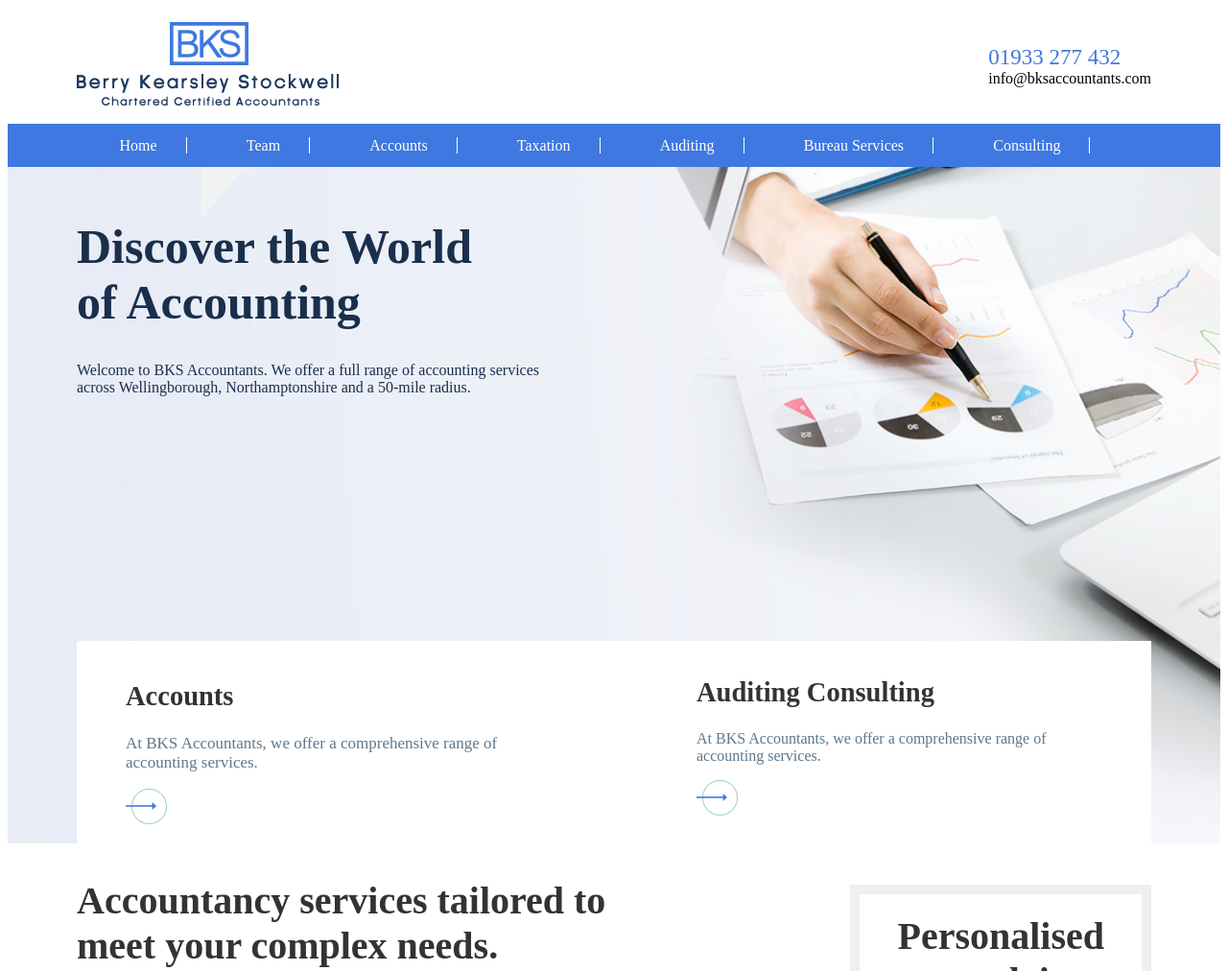
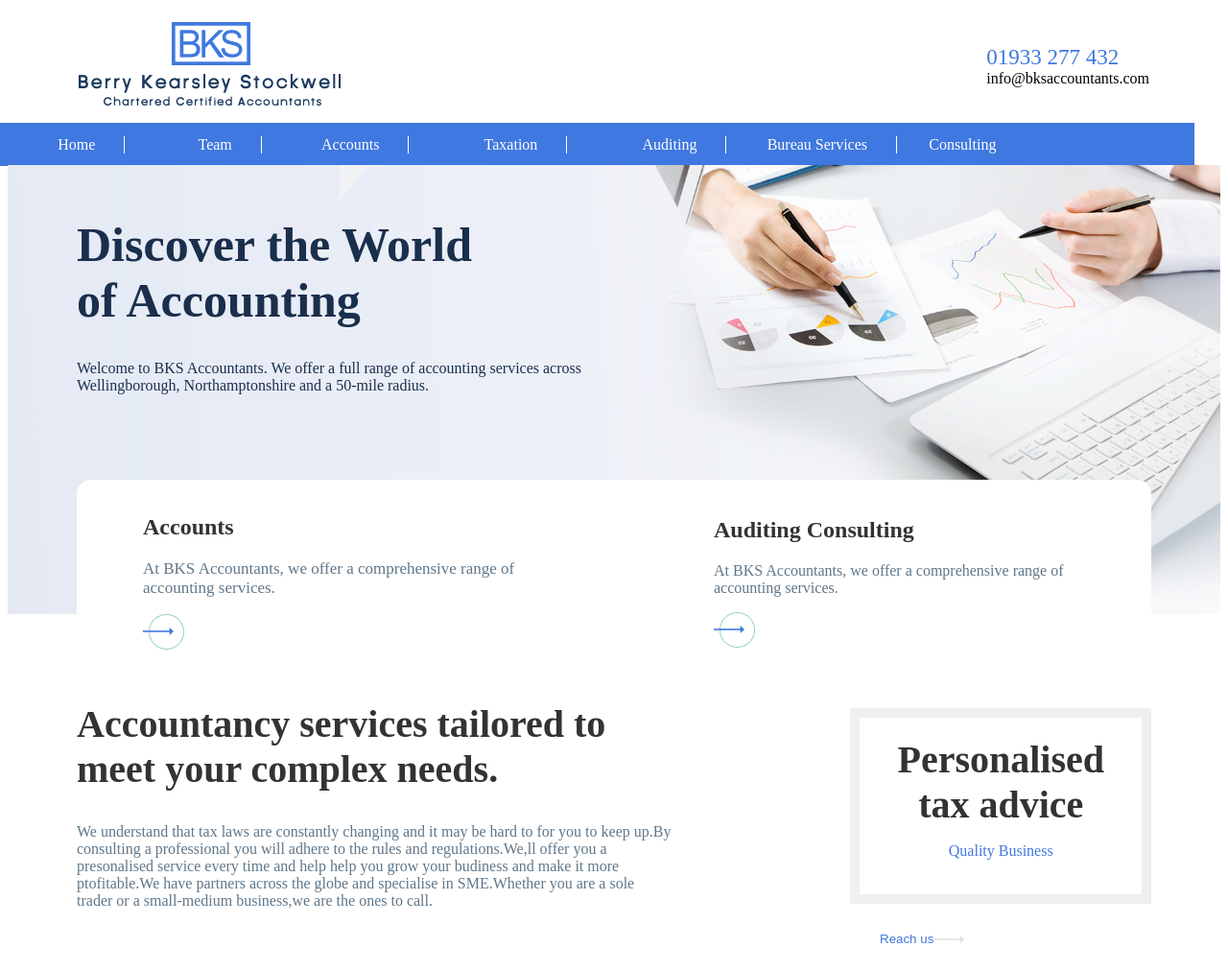
Before and after one commit to Virendrapurohit/CapsitechP2, a plain HTML site: page index.html in a window 1280 px wide. Shown: the top 1012 px of the page at 96% size. Drawn offline with Linux system fonts and the light colour scheme.

Commit message:
commit html

```diff
--- a/index.html
+++ b/index.html
@@ -5,7 +5,6 @@
     <meta name="viewport" content="width, initial-scale=1.0" />
     <title>Berry Kearsley Stockwell</title>
     <link rel="stylesheet" href="style.css" />
-    <link rel="stylesheet" href="responsive.css" />
     <link rel="shortcut icon" href="Images/Logo 1.png" type="image/x-icon" />
   </head>
   <body>
@@ -29,19 +28,29 @@
       <div class="cont">
         <nav>
           <ul>
-            <li>
+            <li style="border-right: 1px solid white">
               <a
                 href="file:///C:/Users/CT_USER/Documents/GitHub/CapsitechP1-V1/index.html#"
                 target="_blank"
                 >Home</a
               >
             </li>
-            <li><a href="#">Team</a></li>
-            <li><a href="#">Accounts</a></li>
-            <li><a href="#">Taxation</a></li>
-            <li><a href="#">Auditing</a></li>
-            <li><a href="#">Bureau Services</a></li>
-            <li><a href="#">Consulting</a></li>
+            <li style="border-right: 1px solid white; margin: -51px">
+              <a href="#">Team</a>
+            </li>
+            <li style="border-right: 1px solid white; margin: -14px">
+              <a href="#">Accounts</a>
+            </li>
+            <li style="border-right: 1px solid white; margin: -35px">
+              <a href="#">Taxation</a>
+            </li>
+            <li style="border-right: 1px solid white; margin: -14px">
+              <a href="#">Auditing</a>
+            </li>
+            <li style="border-right: 1px solid white; margin: -71px">
+              <a href="#">Bureau Services</a>
+            </li>
+            <li style="margin: -23px"><a href="#">Consulting</a></li>
           </ul>
         </nav>
       </div>
--- a/style.css
+++ b/style.css
@@ -1,4 +1,3 @@
-
 .cont {
   width: 1120px;
   margin: 0 auto;
@@ -7,7 +6,7 @@
   display: flex;
   align-items: center;
   justify-content: space-between;
-  padding: 15px 0px;
+  padding: 15px 2px;
 }
 .header-top a {
   text-decoration: none;
@@ -18,29 +17,26 @@
 }
 .navbar ul {
   display: flex;
-  gap: 3%;
-  padding: 0;
-  padding-right: 49px;
+  gap: 9%;
 
   height: 45px;
   align-items: center;
-  justify-content: center;
+
   list-style: none;
-  margin: 0;
 }
 .navbar {
   background-color: #3f78e0;
-  width: 100%;
+  width: 110%;
+  margin: -17px -153px;
 }
 .navbar a {
-  border-right: 1px solid;
   color: white;
   padding: 0px 30px;
   text-decoration: none;
 }
 .header {
   width: 100%;
-  height: 705px;
+  height: 468px;
   background-image: url(Images/Headerimage.jpg);
   background-repeat: no-repeat;
   background-size: cover;
@@ -48,7 +44,7 @@
 }
 .Tag {
   padding: 20px 0;
-  width: 500px;
+  width: 535px;
   color: #1a2f4c;
 }
 /* section-2  */
@@ -56,25 +52,24 @@
 .header-bottom {
   background-color: white;
   height: 215px;
-  margin: 219px 0px;
+  margin: 53px 0px;
+  border-radius: 15px;
 }
 .header-bottom-left {
   float: left;
   width: 451px;
-  padding: 18px 51px;
-  font-size: 19px;
+  padding: 16px 69px;
   color: #5f778a;
 }
 .header-bottom-right {
   float: right;
   width: 381px;
-  padding: 14px 93px;
-  font-size: 19px;
+  padding: 19px 75px;
   color: #5f778a;
 }
 .panel {
   background-color: white;
-  height: 600px;
+  height: 693px;
 }
 .Tag-left {
   float: left;
```
